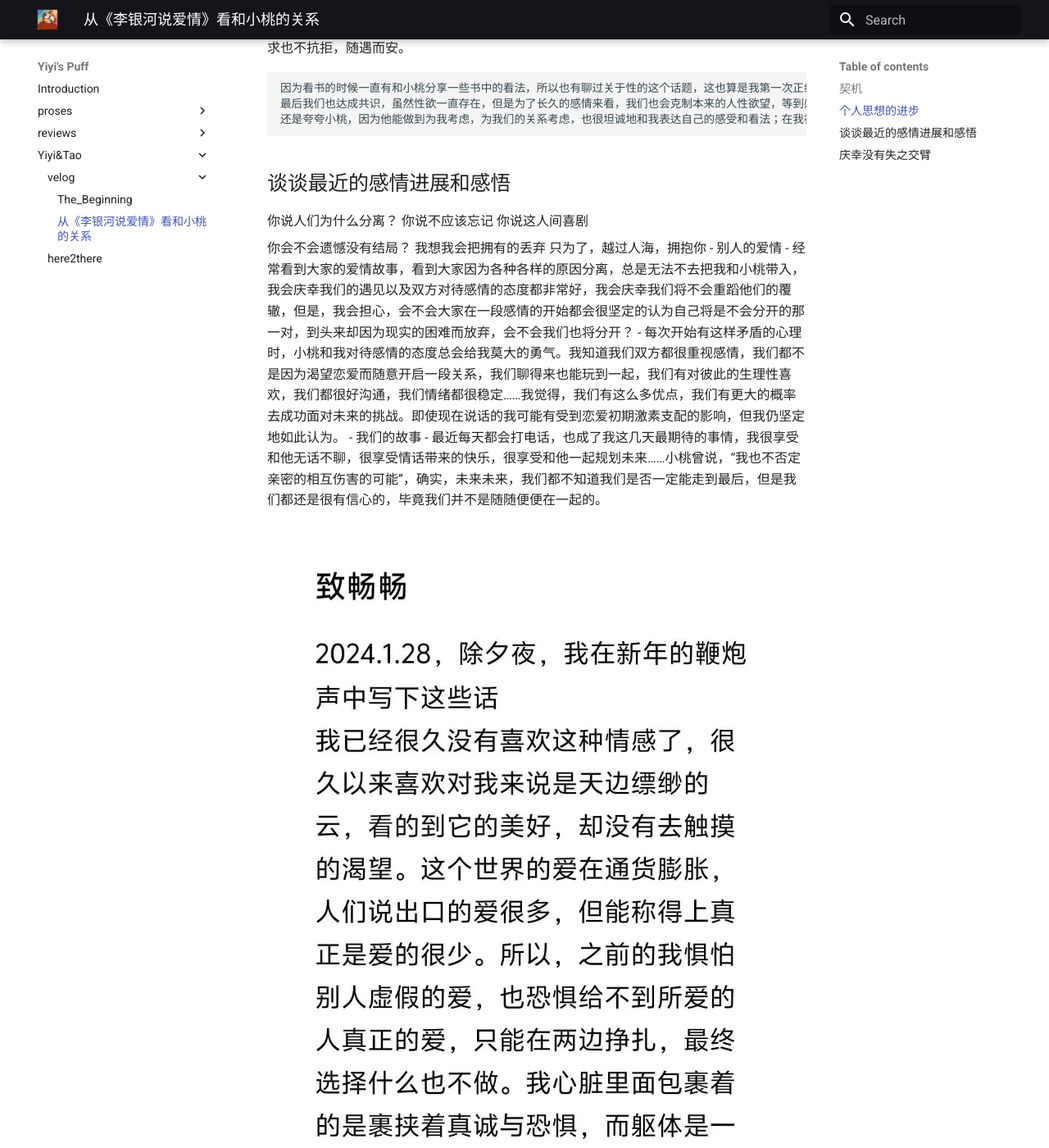
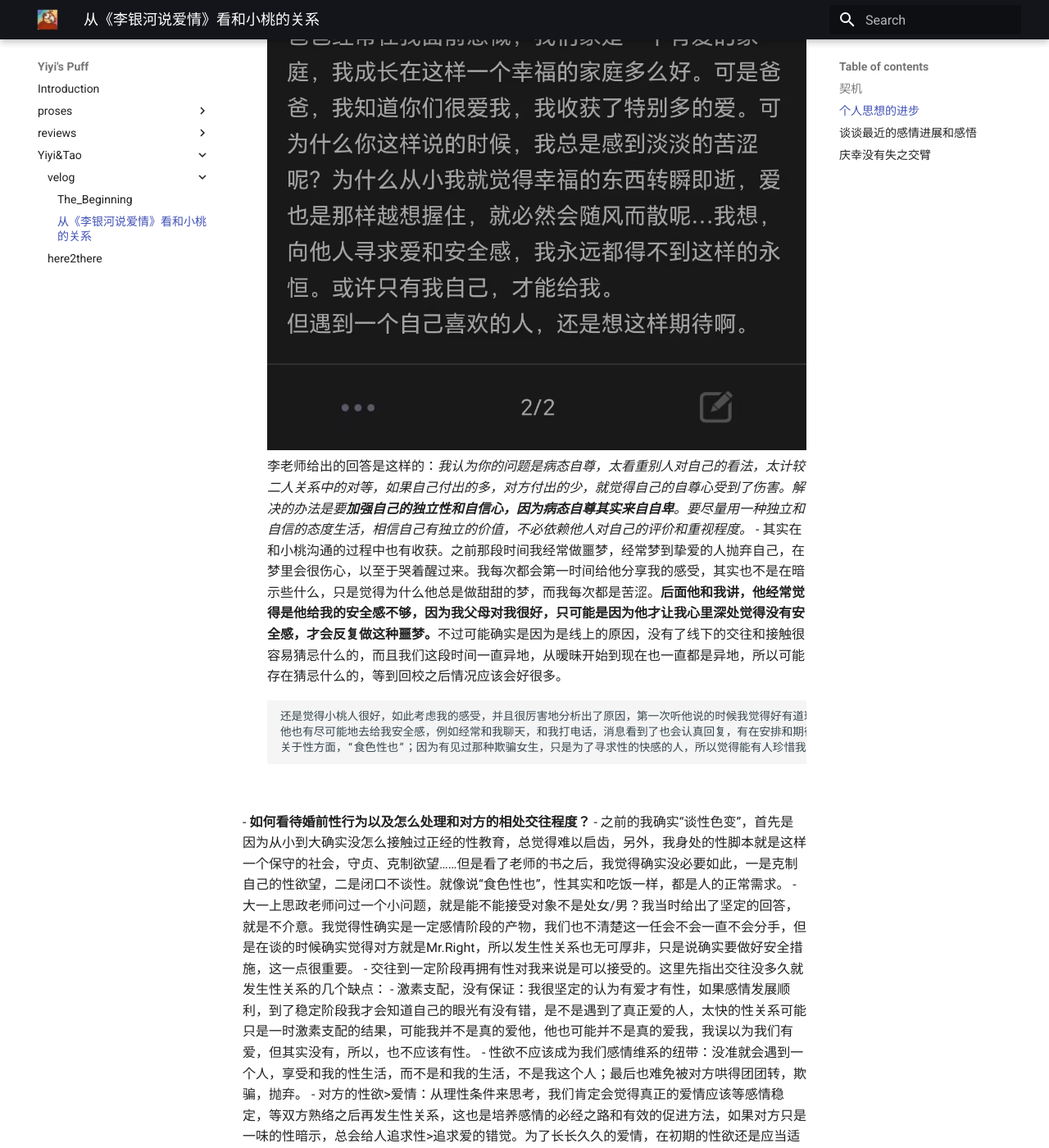
Before and after one commit to PuffYiyi/Yiyi-s-Puff, an MkDocs documentation site: the page built from docs/Yiyi&Tao/velog/从《李银河说爱情》看和小桃的关系.md, in a window 1280 px wide and 1400 px high, scrolled down 2353 px. Shown: the whole window at 82% size. Built offline with MkDocs 1.6.1 and Material for MkDocs 9.7.7, drawn with Linux system fonts in a browser that asks for light colours; some of the changed text lies outside the part shown.

Commit message:
Update 从《李银河说爱情》看和小桃的关系.md

```diff
--- a/docs/Yiyi&Tao/velog/从《李银河说爱情》看和小桃的关系.md
+++ b/docs/Yiyi&Tao/velog/从《李银河说爱情》看和小桃的关系.md
@@ -28,20 +28,18 @@
         我妈倒是知道不少情况，但我也就只是简简回复，不想太多透露我和小桃两人的具体交往。我妈妈知道我之前刻的印是给他的，还问我“长得如何”，这下我可来劲了，只管可劲夸！！！给妈妈看了小桃的照片（之前在pyq扒的几张照片，谁让他从没和我发过照片，搞得我好猥琐地去翻pyq然后点保存，偷窥.jpg）我妈说：“长得挺好看的，你就看他的五官呀什么的都很周正，可以！”听我妈夸他我也很开心，因为，他是我对象，不仅长得好看性格也好，最重要的是我们很玩得来，聊得来（至少目前是这样的）。
 
         我哥还不知道这件事情，等我和小桃正式谈了再和哥哥讲。
-
+<br>
 - **如何处理自己始终不安的情绪以及不配得的自卑？**
-          - 关于这一点，我的感受和98上面一位同学说的很像：
-  ！[alt text](98截图.jpg)
-
+          - 关于这一点，我的感受和98上面一位同学说的很像:
+          ![alt text](98截图.jpg)<br>
    李老师给出的回答是这样的：*我认为你的问题是病态自尊，太看重别人对自己的看法，太计较二人关系中的对等，如果自己付出的多，对方付出的少，就觉得自己的自尊心受到了伤害。解决的办法是要**加强自己的独立性和自信心，因为病态自尊其实来自自卑**。要尽量用一种独立和自信的态度生活，相信自己有独立的价值，不必依赖他人对自己的评价和重视程度。*
-
-  - 其实在和小桃沟通的过程中也有收获。之前那段时间我经常做噩梦，经常梦到挚爱的人抛弃自己，在梦里会很伤心，以至于哭着醒过来。我每次都会第一时间给他分享我的感受，其实也不是在暗示些什么，只是觉得为什么他总是做甜甜的梦，而我每次都是苦涩。**后面他和我讲，他经常觉得是他给我的安全感不够，因为我父母对我很好，只可能是因为他才让我心里深处觉得没有安全感，才会反复做这种噩梦。**不过可能确实是因为是线上的原因，没有了线下的交往和接触很容易猜忌什么的，而且我们这段时间一直异地，从暧昧开始到现在也一直都是异地，所以可能存在猜忌什么的，等到回校之后情况应该会好很多。
+            - 其实在和小桃沟通的过程中也有收获。之前那段时间我经常做噩梦，经常梦到挚爱的人抛弃自己，在梦里会很伤心，以至于哭着醒过来。我每次都会第一时间给他分享我的感受，其实也不是在暗示些什么，只是觉得为什么他总是做甜甜的梦，而我每次都是苦涩。**后面他和我讲，他经常觉得是他给我的安全感不够，因为我父母对我很好，只可能是因为他才让我心里深处觉得没有安全感，才会反复做这种噩梦。**不过可能确实是因为是线上的原因，没有了线下的交往和接触很容易猜忌什么的，而且我们这段时间一直异地，从暧昧开始到现在也一直都是异地，所以可能存在猜忌什么的，等到回校之后情况应该会好很多。
 
         还是觉得小桃人很好，如此考虑我的感受，并且很厉害地分析出了原因，第一次听他说的时候我觉得好有道理，我都完全没往这个方向思考。
         他也有尽可能地去给我安全感，例如经常和我聊天，和我打电话，消息看到了也会认真回复，有在安排和期待我们未来的见面……
         关于性方面，“食色性也”；因为有见过那种欺骗女生，只是为了寻求性的快感的人，所以觉得能有人珍惜我，克制人生来就有的欲望，慢慢培养感情，这样子还是非常难得。
 
-
+<br>
 - **如何看待婚前性行为以及怎么处理和对方的相处交往程度？**
           - 之前的我确实“谈性色变”，首先是因为从小到大确实没怎么接触过正经的性教育，总觉得难以启齿，另外，我身处的性脚本就是这样一个保守的社会，守贞、克制欲望……但是看了老师的书之后，我觉得确实没必要如此，一是克制自己的性欲望，二是闭口不谈性。就像说“食色性也”，性其实和吃饭一样，都是人的正常需求。
           - 大一上思政老师问过一个小问题，就是能不能接受对象不是处女/男？我当时给出了坚定的回答，就是不介意。我觉得性确实是一定感情阶段的产物，我们也不清楚这一任会不会一直不会分手，但是在谈的时候确实觉得对方就是Mr.Right，所以发生性关系也无可厚非，只是说确实要做好安全措施，这一点很重要。
```
